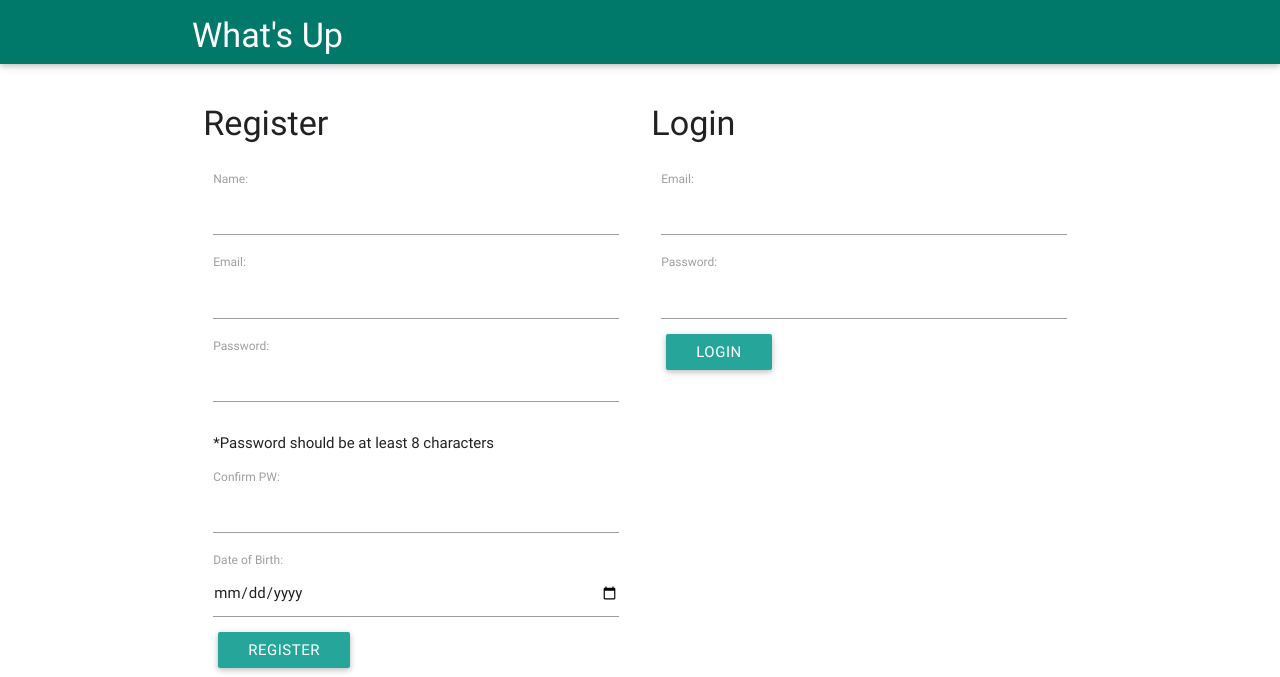
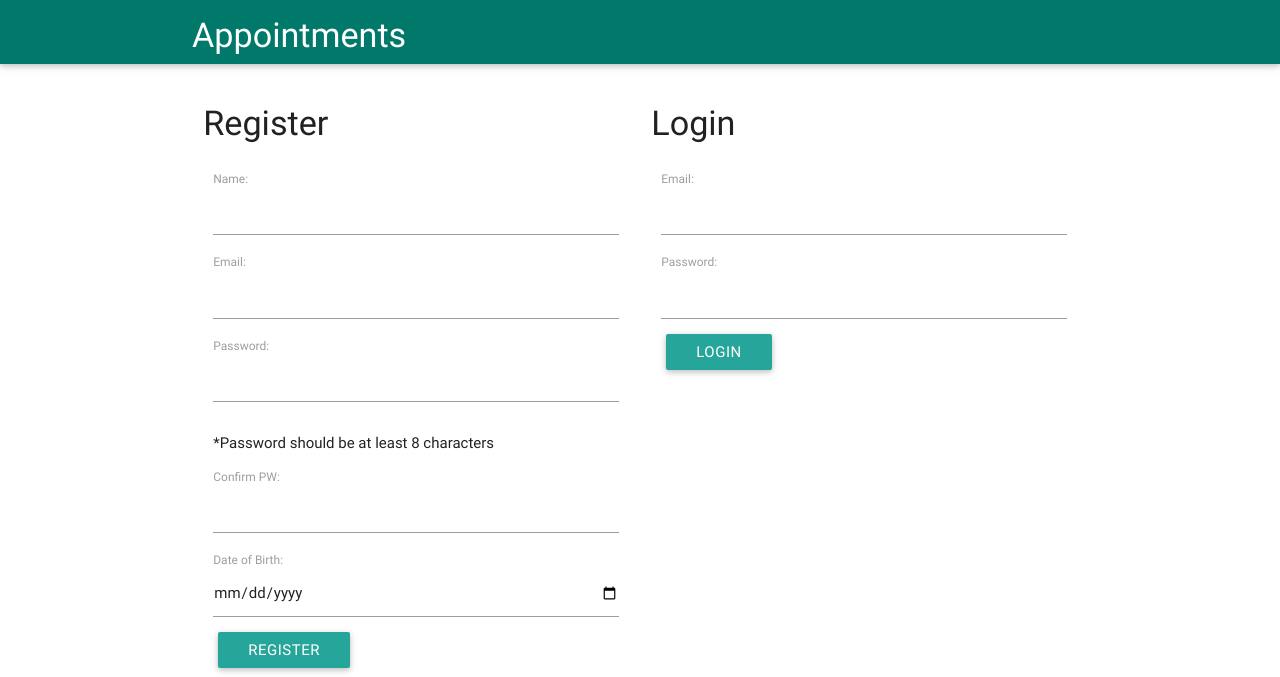
Before and after one commit to jhedfors/Project1_F, a CodeIgniter app: page / in a window 1280 px wide. Shown: the top 677 px of the page. Run offline with CodeIgniter, Linux system fonts and the light colour scheme; some libraries are stand-ins or nearby versions.

Commit message:
update title

```diff
--- a/application/views/appointment_view.php
+++ b/application/views/appointment_view.php
@@ -3,7 +3,7 @@
 <head>
   <meta http-equiv="Content-Type" content="text/html; charset=UTF-8"/>
   <meta name="viewport" content="width=device-width, initial-scale=1, maximum-scale=1.0"/>
-  <title>Login/Registration</title>
+  <title>Appointments - Edit</title>
   <!-- CSS  -->
   <link href="https://fonts.googleapis.com/icon?family=Material+Icons" rel="stylesheet">
   <link href="/assets/css/materialize.css" type="text/css" rel="stylesheet" media="screen,projection"/>
@@ -17,7 +17,7 @@ $(document).ready(function() {
   </script>
   <nav class="teal darken-2">
     <div class="nav-wrapper container">
-      <h4 class = "left">What's Up</h4>
+      <h4 class = "left">Appointments</h4>
       <ul id= "nav" class="right">
         <li><a href="/appointments">Home</a></li>
         <li><a href="/logout">Logout</a></li>
--- a/application/views/appointments_view.php
+++ b/application/views/appointments_view.php
@@ -3,7 +3,7 @@
 <head>
   <meta http-equiv="Content-Type" content="text/html; charset=UTF-8"/>
   <meta name="viewport" content="width=device-width, initial-scale=1, maximum-scale=1.0"/>
-  <title>What's Up</title>
+  <title>Appointments</title>
   <!-- CSS  -->
   <link href="https://fonts.googleapis.com/icon?family=Material+Icons" rel="stylesheet">
   <link href="/assets/css/materialize.css" type="text/css" rel="stylesheet" media="screen,projection"/>
@@ -15,7 +15,7 @@
 <body>
   <nav class="teal darken-2">
     <div class="nav-wrapper container">
-      <h4 class = "left">What's Up</h4>
+      <h4 class = "left">Appointments</h4>
       <ul id= "nav" class="right">
         <li><a href="/appointments">Home</a></li>
         <li><a href="/logout">Logout</a></li>
--- a/application/views/login_reg_view.php
+++ b/application/views/login_reg_view.php
@@ -3,7 +3,7 @@
 <head>
   <meta http-equiv="Content-Type" content="text/html; charset=UTF-8"/>
   <meta name="viewport" content="width=device-width, initial-scale=1, maximum-scale=1.0"/>
-  <title>Login/Registration</title>
+  <title>Appointments - Login/Registration</title>
   <!-- CSS  -->
   <link href="https://fonts.googleapis.com/icon?family=Material+Icons" rel="stylesheet">
   <link href="/assets/css/materialize.css" type="text/css" rel="stylesheet" media="screen,projection"/>
@@ -12,7 +12,7 @@
 <body>
   <nav class="teal darken-2">
     <div class="nav-wrapper container">
-      <h4 class = "left">What's Up</h4>
+      <h4 class = "left">Appointments</h4>
    </div>
  </nav>
    <div class="row container">
```
